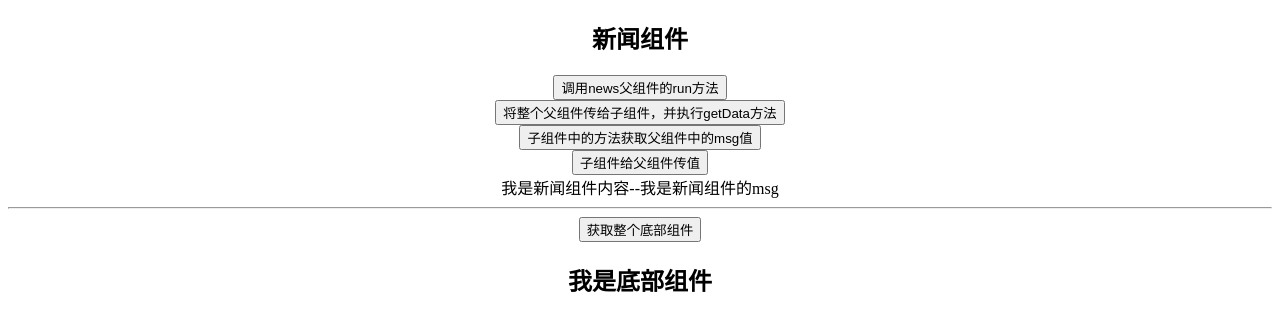
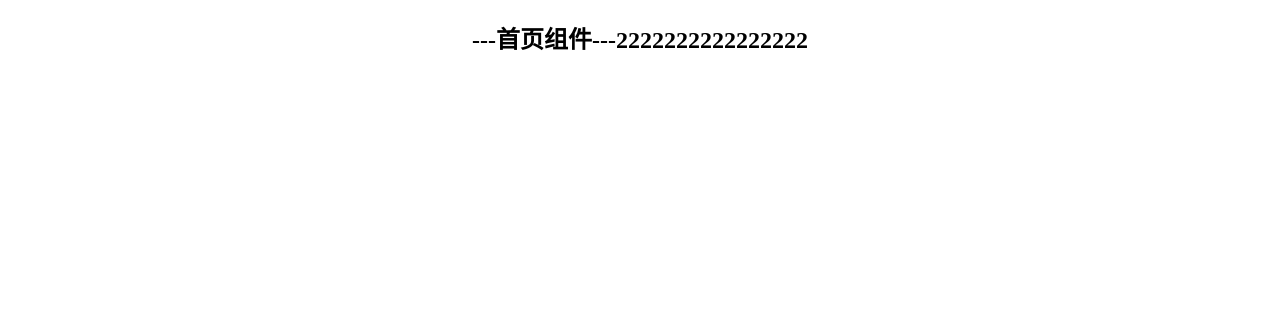
Before and after one commit to pjhuc/reactdemo_01, a React (Create React App) app: page / in a window 1280 px wide. Shown: the top 332 px of the page. Built offline with nearby package versions, Linux system fonts and the light colour scheme.

Commit message:
defaultProps 和 propTypes

```diff
--- a/src/App.js
+++ b/src/App.js
@@ -11,8 +11,8 @@ function App() {
   return (
     <div className="App">
       {/* 你好 react 组件 */}
-      {/* <Home/> */}
-      <News />
+      <Home/>
+      {/* <News /> */}
       {/* <ListD/> */}
       {/* <ToDoList/> */}
       {/* <ReactForm/> */}
--- a/src/components/Header.js
+++ b/src/components/Header.js
@@ -1,4 +1,6 @@
 import React,{ Component } from 'react';
+
+import PropTypes from 'prop-types';
 
 export default class Header extends Component {
     constructor(props){
@@ -8,26 +10,19 @@ export default class Header extends Component {
         }
     }
 
-    getNews=()=>{
-        //获取父组附件的值
-        alert(this.props.news.state.msg);
-        //执行父组件的方法
-        this.props.news.getData();
-    }
-
     render(){
         return(
             <div>
-                <h2>{this.props.title}</h2>
-                <button onClick={this.props.run} >调用news父组件的run方法</button>
-                <br/>
-                <button onClick={this.props.news.getData} >将整个父组件传给子组件，并执行getData方法</button>
-                <br/>
-                <button onClick={this.getNews} >子组件中的方法获取父组件中的msg值</button>
-                <br/>
-                <button onClick={this.props.news.getChildData.bind(this,'我是子组件穿过来的值！！！')} >子组件给父组件传值</button>
-                {/* {this.state.msg} */}
+                <h2>---{this.props.title}---{this.props.num}</h2>
             </div>
         )
     }
 }
+
+Header.defaultProps={
+    title:'标题'
+}
+
+Header.propTypes={
+    num:PropTypes.number
+}
--- a/src/components/Home.js
+++ b/src/components/Home.js
@@ -4,22 +4,29 @@ import Header from '../components/Header';
 
 import '../assets/css/index.css'
 /*
-
+父组件给子组件传值：
+    defaultProps:父子组件传值中，如果父组件调用子组件的时候不给子组件传值，可以在子组件中使用defaultProps定义的 默认值
+    propTypes：验证父组件传值的 类型 合法性
+            1、引入import PropTypes from 'prop-types';
+            2、类.propTypes = {
+                name: PropTypes.string
+            };
+    都是定义在子组件里面
+https://reactjs.org/docs/typechecking-with-proptypes.html
 */
 export default class Home extends Component{
     constructor(props){
         super(props);
         this.state={
-          username:'我是首页组件',
-          title:'首页组件'
+          title:'首页组件',
+          num:2222222222222222
         }
     }
 
     render(){
         return (
         <div>
-          <Header title={this.state.title}/>
-          我是首页组件的内容
+          <Header title={this.state.title} num={this.state.num}/>
         </div>
         )
     }
```
